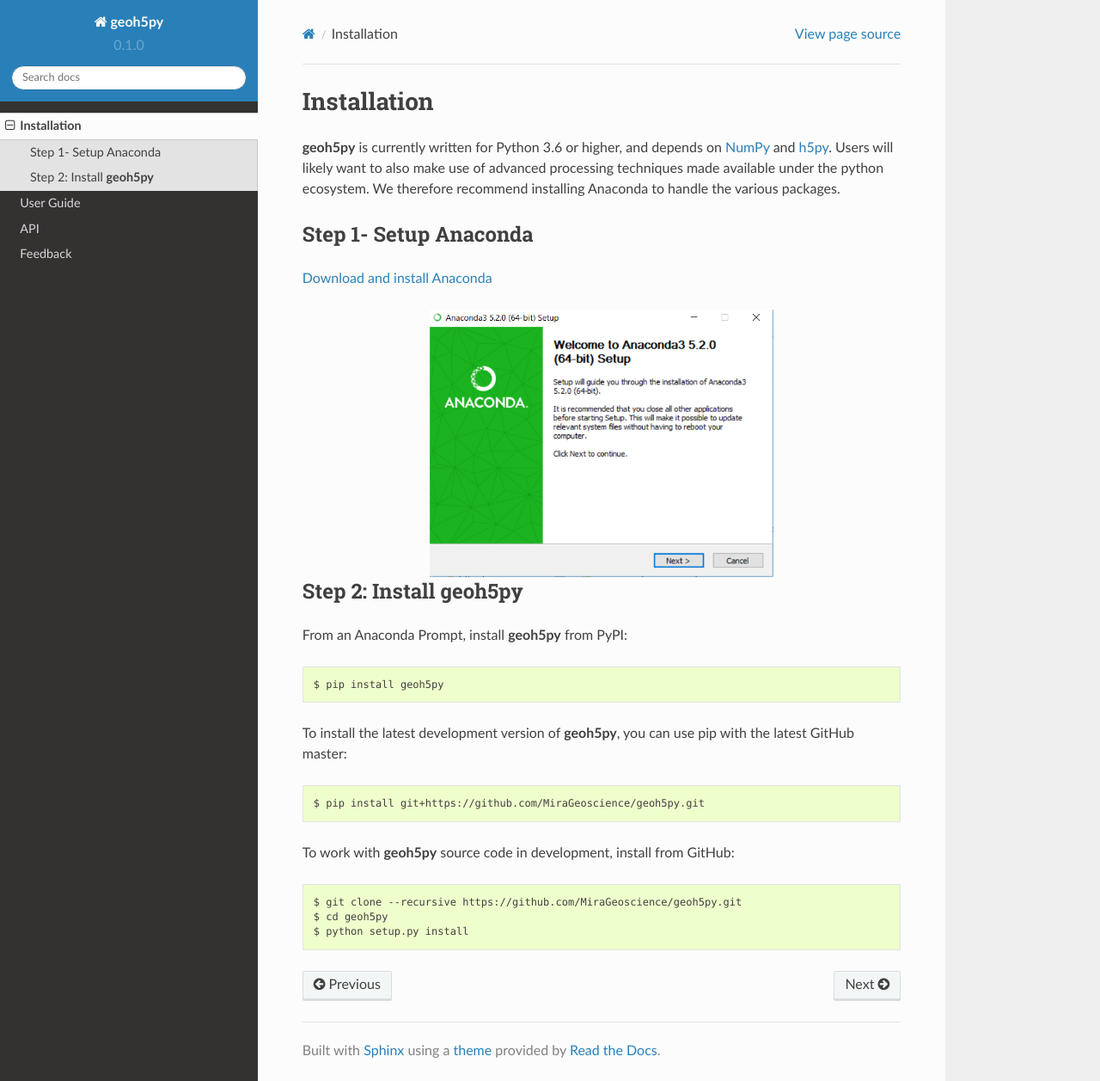
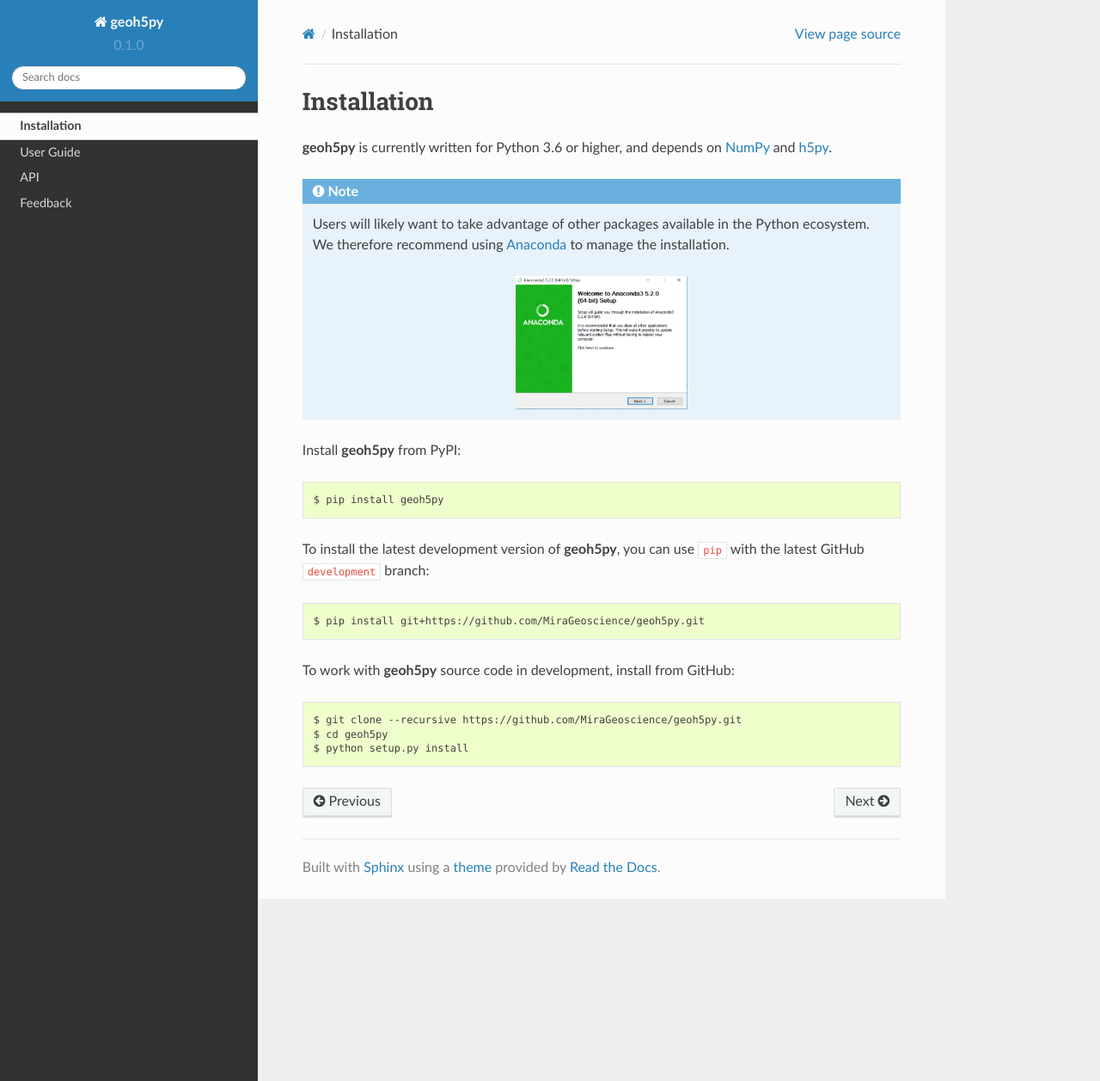
Before and after one commit to MiraGeoscience/geoh5py, a Sphinx documentation site: the page built from docs/content/installation.rst, in a window 1280 px wide and 1257 px high. Shown: the whole window at 86% size. Built offline with Sphinx 7.4.7 and the Read the Docs theme 2.0.0, drawn with Linux system fonts in a browser that asks for light colours.

Commit message:
Clean up installation page

```diff
--- a/docs/content/installation.rst
+++ b/docs/content/installation.rst
@@ -2,29 +2,23 @@
 ============
 
 **geoh5py** is currently written for Python 3.6 or higher, and depends on `NumPy <https://numpy.org/>`_ and
-`h5py <https://www.h5py.org/>`_. Users will likely want to also make use of advanced processing
-techniques made available under the python ecosystem. We therefore recommend installing
-Anaconda to handle the various packages.
+`h5py <https://www.h5py.org/>`_.
 
 
-Step 1- Setup Anaconda
-----------------------
-`Download and install Anaconda <https://www.anaconda.com/download/>`_
 
-.. figure:: ../images/installation/MinicondaInstaller.png
-    :align: center
-    :width: 400
+.. note:: Users will likely want to take advantage of other packages available in the Python ecosystem. We therefore recommend using `Anaconda <https://www.anaconda.com/download/>`_ to manage the installation.
+
+	.. figure:: ../images/installation/MinicondaInstaller.png
+	    :align: center
+	    :width: 200
 
 
-Step 2: Install **geoh5py**
----------------------------
-
-From an Anaconda Prompt, install **geoh5py** from PyPI::
+Install **geoh5py** from PyPI::
 
     $ pip install geoh5py
 
-To install the latest development version of **geoh5py**, you can use pip with the
-latest GitHub master::
+To install the latest development version of **geoh5py**, you can use ``pip`` with the
+latest GitHub ``development`` branch::
 
     $ pip install git+https://github.com/MiraGeoscience/geoh5py.git
 
```
